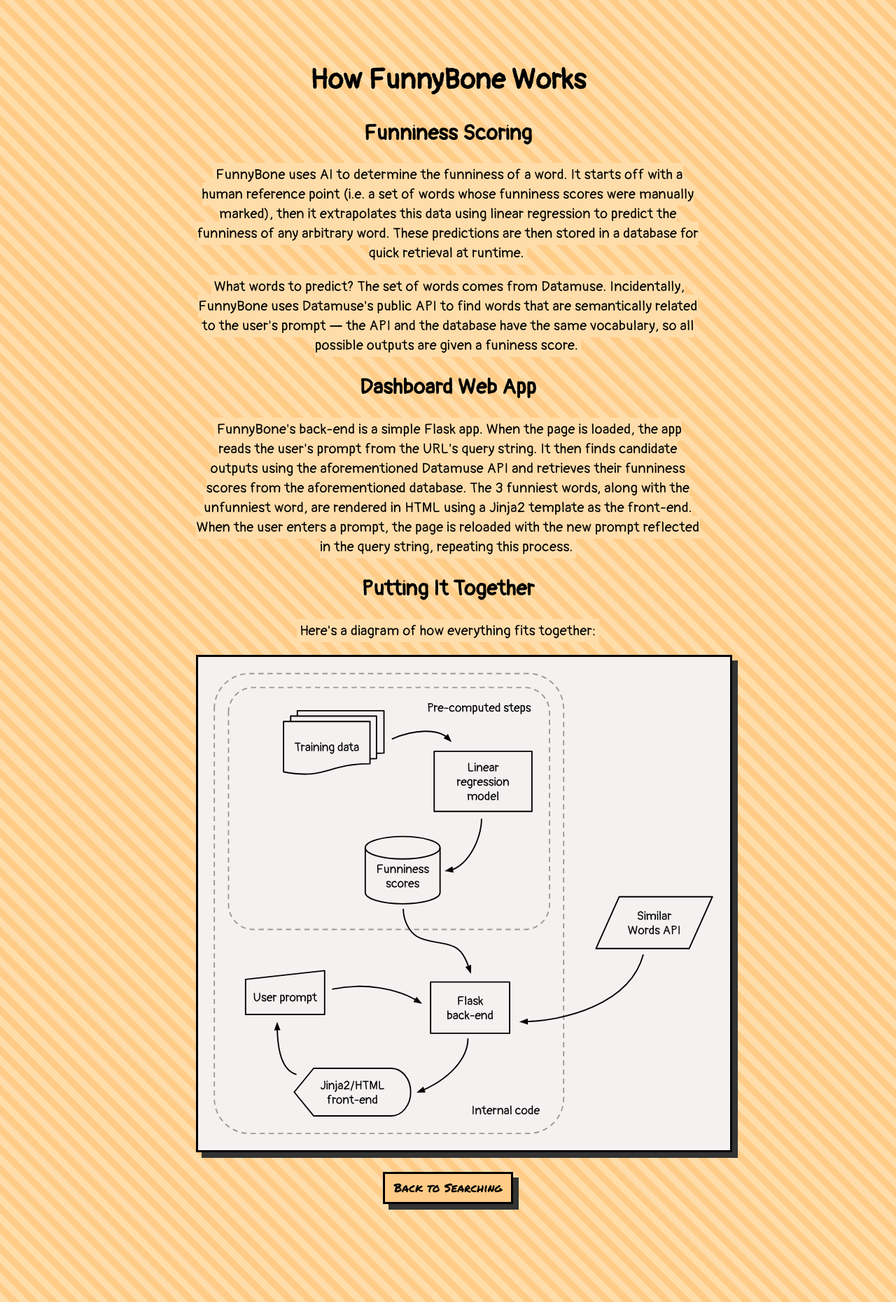
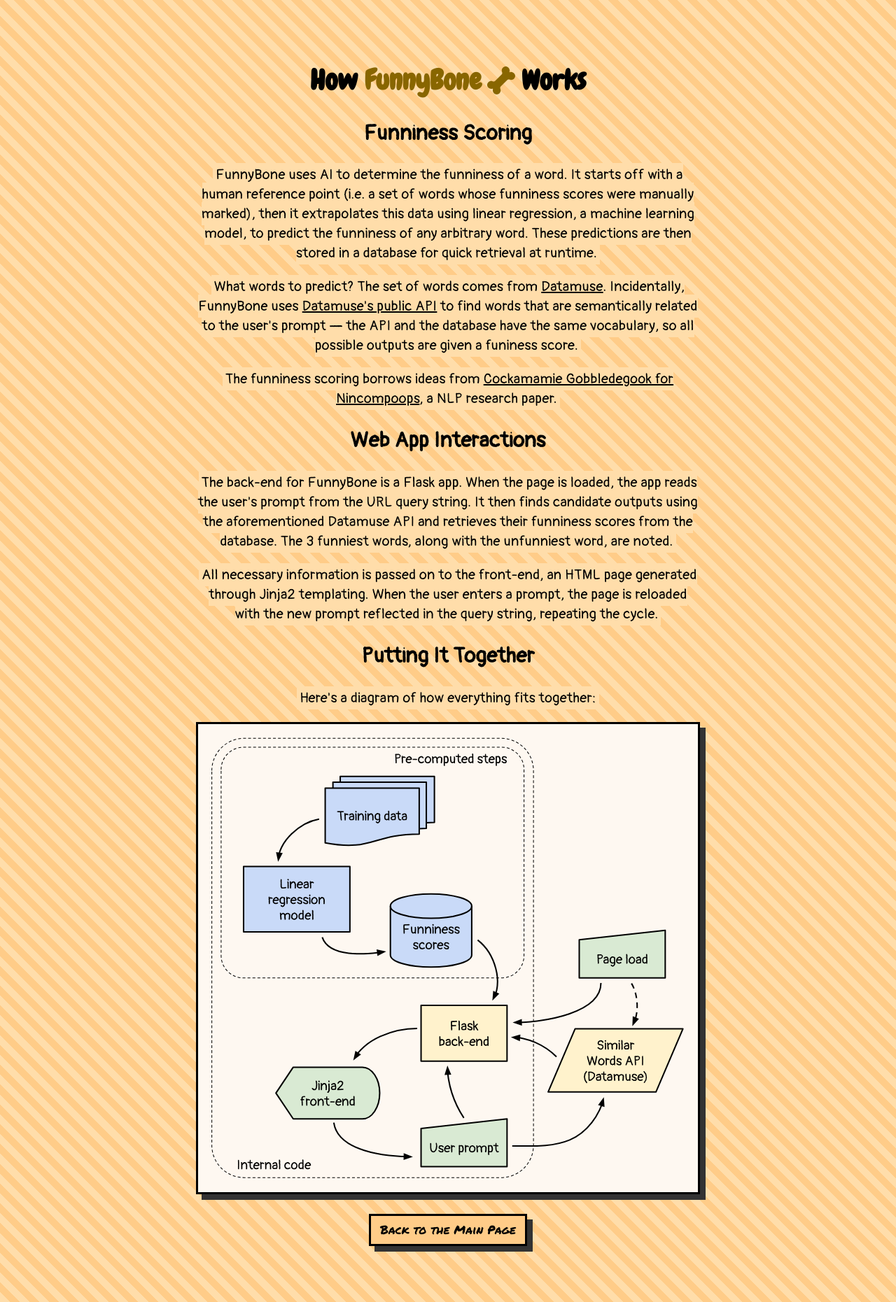
Before and after one commit to max-y-huang/funnybone, a Flask app: page /how-it-works in a window 1280 px wide. Shown: the whole page at 70% size. Run offline with Flask 2, Linux system fonts and the light colour scheme.

Commit message:
improved how it works page

```diff
--- a/static/styles/how_it_works.css
+++ b/static/styles/how_it_works.css
@@ -14,7 +14,13 @@
 }
 
 .flowchart {
-  background-color: #f5f1f1;
-  padding: 20px;
+  box-sizing: border-box;
+  background-color: #fef8f1;
+  padding: 15px;
   width: 100%;
 }
+
+.title {
+  font-family: "Chewy", sans-serif;
+  letter-spacing: 0;
+}
--- a/static/styles/styles.css
+++ b/static/styles/styles.css
@@ -83,3 +83,19 @@ a {
   border: 3px solid #000;
   box-shadow: 8px 8px 0 #333;
 }
+
+.logo {
+  display: inline-flex;
+  align-items: center;
+  gap: 0.2em;
+  font-family: "Chewy", sans-serif;
+  letter-spacing: 0;
+  color: #860;
+  user-select: none;
+  -webkit-user-select: none;
+  cursor: default;
+}
+
+.logo > img {
+  height: 1em;
+}
--- a/templates/how_it_works.html
+++ b/templates/how_it_works.html
@@ -21,38 +21,65 @@
   <body>
     <div class="app">
       <div>
-        <h1>How FunnyBone Works</h1>
+        <h1 class="title">
+          How
+          <div class="logo">
+            <span>FunnyBone</span>
+            <img
+              src="{{url_for('static', filename='assets/logo_icon.svg')}}"
+              draggable="false"
+            />
+          </div>
+          Works
+        </h1>
         <h2>Funniness Scoring</h2>
         <p>
           <span class="hl">
             FunnyBone uses AI to determine the funniness of a word. It starts
             off with a human reference point (i.e. a set of words whose
             funniness scores were manually marked), then it extrapolates this
-            data using linear regression to predict the funniness of any
-            arbitrary word. These predictions are then stored in a database for
-            quick retrieval at runtime.
+            data using linear regression, a machine learning model, to predict
+            the funniness of any arbitrary word. These predictions are then
+            stored in a database for quick retrieval at runtime.
           </span>
         </p>
         <p>
           <span class="hl">
-            What words to predict? The set of words comes from Datamuse.
-            Incidentally, FunnyBone uses Datamuse's public API to find words
-            that are semantically related to the user's prompt &mdash; the API
-            and the database have the same vocabulary, so all possible outputs
-            are given a funiness score.
+            What words to predict? The set of words comes from
+            <a href="https://datamuse.com" target="_blank">Datamuse</a>.
+            Incidentally, FunnyBone uses
+            <a href="https://www.datamuse.com/api/" target="_blank"
+              >Datamuse's public API</a
+            >
+            to find words that are semantically related to the user's prompt
+            &mdash; the API and the database have the same vocabulary, so all
+            possible outputs are given a funiness score.
           </span>
         </p>
-        <h2>Dashboard Web App</h2>
         <p>
           <span class="hl">
-            FunnyBone's back-end is a simple Flask app. When the page is loaded,
-            the app reads the user's prompt from the URL's query string. It then
+            The funniness scoring borrows ideas from
+            <a href="https://arxiv.org/abs/1902.02783" target="_blank">
+              Cockamamie Gobbledegook for Nincompoops</a
+            >, a NLP research paper.
+          </span>
+        </p>
+        <h2>Web App Interactions</h2>
+        <p>
+          <span class="hl">
+            The back-end for FunnyBone is a Flask app. When the page is loaded,
+            the app reads the user's prompt from the URL query string. It then
             finds candidate outputs using the aforementioned Datamuse API and
-            retrieves their funniness scores from the aforementioned database.
-            The 3 funniest words, along with the unfunniest word, are rendered
-            in HTML using a Jinja2 template as the front-end. When the user
-            enters a prompt, the page is reloaded with the new prompt reflected
-            in the query string, repeating this process.
+            retrieves their funniness scores from the database. The 3 funniest
+            words, along with the unfunniest word, are noted.
+          </span>
+        </p>
+        <p>
+          <span class="hl">
+            All necessary information is passed on to the front-end, an HTML
+            page generated through Jinja2 templating. When the user enters a
+            prompt, the page is reloaded with the new prompt reflected in the
+            query string, repeating the cycle.
           </span>
         </p>
         <h2>Putting It Together</h2>
@@ -68,7 +95,7 @@
           />
         </p>
         <p>
-          <a class="button" href="/">Back to Searching</a>
+          <a class="button" href="/">Back to the Main Page</a>
         </p>
       </div>
     </div>
--- a/templates/index.html
+++ b/templates/index.html
@@ -77,8 +77,8 @@
         <ul>
           <li>
             <a href="https://arxiv.org/abs/1902.02783" target="_blank">
-              Inspiration For This
-            </a>
+              Inspiration For This</a
+            >
           </li>
           <li>
             <a href="/how-it-works">How it works</a>
```
Also changed, not shown: static/styles/index.css (+1 -18 lines), static/assets/flowchart.svg.
